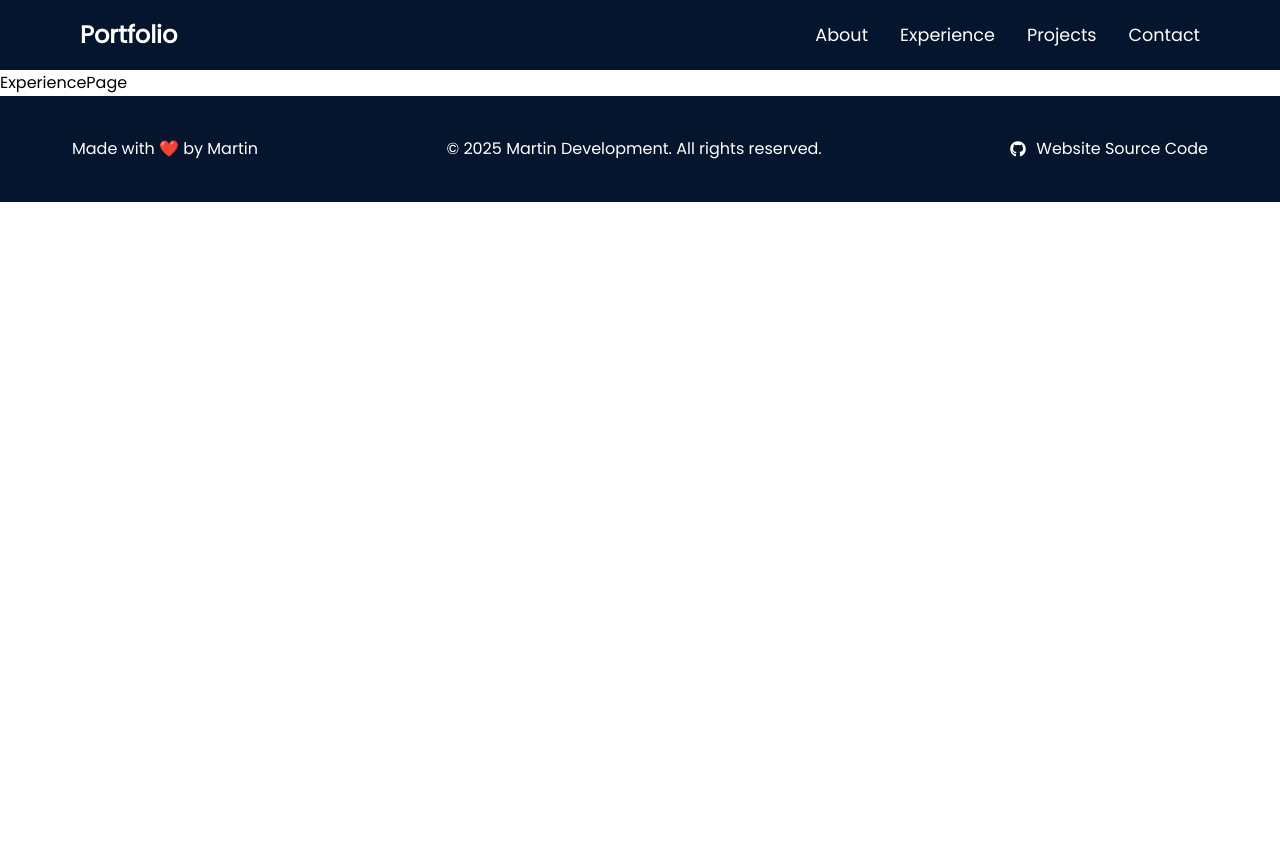
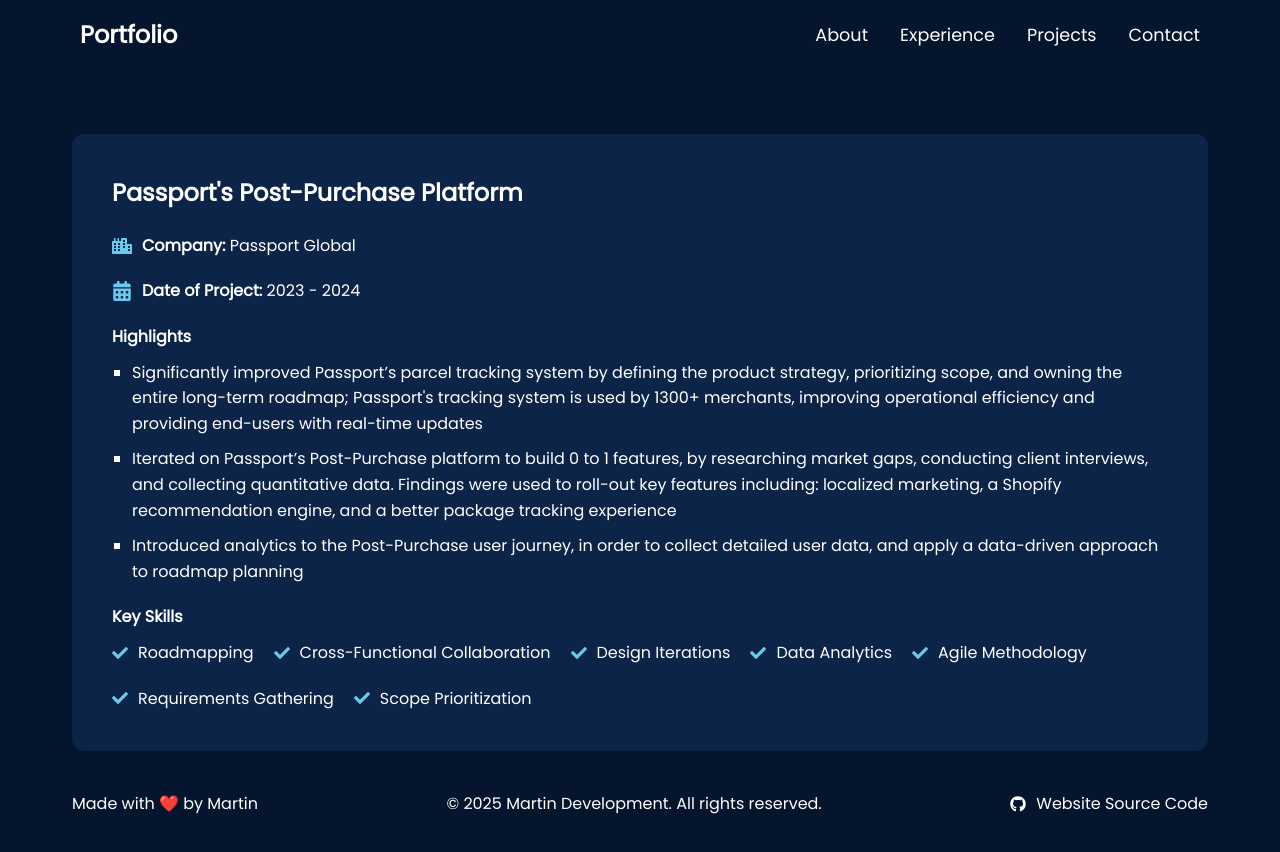
Before and after one commit to mspassov/portfolio-website, a Next.js app: page /experience/post-purchase-platform in a window 1280 px wide. Shown: the top 852 px of the page. Before the commit the page ends 800 px from the top, so only its background shows below. Built offline with nearby package versions, Linux system fonts and the light colour scheme.

Commit message:
Experience page added

```diff
--- a/app/experience/[id]/page.jsx
+++ /dev/null
@@ -1,9 +0,0 @@
-import React from 'react'
-
-const ExperiencePage = () => {
-  return (
-    <div>ExperiencePage</div>
-  )
-}
-
-export default ExperiencePage
--- /dev/null
+++ b/app/experience/post-purchase-platform/page.jsx
@@ -0,0 +1,91 @@
+import React from "react";
+import Image from "next/image";
+import { FaCity, FaCalendarAlt, FaCheck } from "react-icons/fa";
+
+const page = () => {
+  return (
+    <section className="experience-details">
+      <div className="container">
+        <div className="details-flex">
+          <div className="details-content">
+            <h2>Passport's Post-Purchase Platform</h2>
+            <div className="quick-details">
+              <FaCity className="details-icon" />
+              <p>
+                <strong>Company: </strong>Passport Global
+              </p>
+            </div>
+            <div className="quick-details">
+              <FaCalendarAlt className="details-icon" />
+              <p>
+                <strong>Date of Project: </strong>2023 - 2024
+              </p>
+            </div>
+            <p>
+              <strong>Highlights</strong>
+            </p>
+            <ul className="details-highlights">
+              <li>
+                Significantly improved Passport’s parcel tracking system by
+                defining the product strategy, prioritizing scope, and owning
+                the entire long-term roadmap; Passport's tracking system is used
+                by 1300+ merchants, improving operational efficiency and
+                providing end-users with real-time updates
+              </li>
+              <li>
+                Iterated on Passport’s Post-Purchase platform to build 0 to 1
+                features, by researching market gaps, conducting client
+                interviews, and collecting quantitative data. Findings were
+                used to roll-out key features including: localized marketing, a
+                Shopify recommendation engine, and a better package tracking
+                experience
+              </li>
+              <li>
+                Introduced analytics to the Post-Purchase user journey, in
+                order to collect detailed user data, and apply a data-driven
+                approach to roadmap planning
+              </li>
+            </ul>
+            <div className="skills-summary">
+              <p className="skills-title">
+                <strong>Key Skills</strong>
+              </p>
+              <ul className="skills-list">
+                <li>
+                  <FaCheck className="checkmark" />
+                  <p>Roadmapping</p>
+                </li>
+                <li>
+                  <FaCheck className="checkmark" />
+                  <p>Cross-Functional Collaboration</p>
+                </li>
+                <li>
+                  <FaCheck className="checkmark" />
+                  <p>Design Iterations</p>
+                </li>
+                <li>
+                  <FaCheck className="checkmark" />
+                  <p>Data Analytics</p>
+                </li>
+                <li>
+                  <FaCheck className="checkmark" />
+                  <p>Agile Methodology</p>
+                </li>
+                <li>
+                  <FaCheck className="checkmark" />
+                  <p>Requirements Gathering</p>
+                </li>
+                <li>
+                  <FaCheck className="checkmark" />
+                  <p>Scope Prioritization</p>
+                </li>
+              </ul>
+            </div>
+          </div>
+        </div>
+      </div>
+    </section>
+  );
+};
+
+export default page;
--- a/app/layout.jsx
+++ b/app/layout.jsx
@@ -7,6 +7,7 @@
 import "@/assets/footer.css";
 import "@/assets/experience.css";
 import "@/assets/contact.css";
+import "@/assets/experiencePage.css";
 import { Poppins } from "next/font/google";
 import Navbar from "@/components/Navbar";
 import Footer from "@/components/Footer";
--- /dev/null
+++ b/assets/experiencePage.css
@@ -0,0 +1,67 @@
+.experience-details{
+    background-color: var(--color-bg);
+    color: white;
+}
+
+.details-img-container{
+    display: flex;
+    align-items: center;
+    justify-content: center;
+}
+
+.details-img-container .details-img{
+    width: 350;
+    height: auto;
+    border-radius: 8px;
+}
+
+.experience-details .details-flex{
+    background-color: var(--dark);
+    border-radius: 12px;
+    margin-top: 4rem;
+    padding: 2.5rem;
+}
+
+.details-flex .quick-details{
+    display: flex;
+    align-items: center;
+    gap: 10px;
+    margin: 20px 0;
+
+    .details-icon{
+        font-size: 20px;
+        color: #6acaed;
+    }
+}
+
+.details-flex .details-highlights{
+    list-style: square;
+    margin-top: 5px;
+    margin-left: 20px;
+
+    li{
+        margin-top: 10px;
+    }
+}
+
+.skills-summary .skills-title{
+    margin-top: 20px;
+    margin-bottom: 10px;
+}
+
+.skills-summary .skills-list{
+    display: flex;
+    gap: 20px;
+    align-items: center;
+    flex-wrap: wrap;
+}
+
+.skills-summary .skills-list li{
+    display: flex;
+    align-items: center;
+    gap: 10px;
+
+    .checkmark{
+        color: #6acaed;
+    }
+}
--- a/assets/footer.css
+++ b/assets/footer.css
@@ -15,3 +15,11 @@
     gap: 10px;
     align-items: center;
 }
+
+@media (max-width: 880px){
+    .footer-container{
+        flex-direction: column;
+        gap: 15px;
+        text-align: center
+    };
+}
--- a/assets/global.css
+++ b/assets/global.css
@@ -18,6 +18,7 @@
     /* font-family: 'Outfit', Arial, Helvetica, sans-serif; */
     scroll-behavior: smooth;
     line-height: 1.6;
+    background-color: var(--color-bg);
 }
 
 ul{
--- a/components/Navbar.jsx
+++ b/components/Navbar.jsx
@@ -18,22 +18,22 @@
         </Link>
         <ul className="nav-menu-list">
           <li>
-            <Link href="#about" className="link">
+            <Link href="/#about" className="link">
               About
             </Link>
           </li>
           <li>
-            <Link href="#experience" className="link">
+            <Link href="/#experience" className="link">
               Experience
             </Link>
           </li>
           <li>
-            <Link href="#projects" className="link">
+            <Link href="/#projects" className="link">
               Projects
             </Link>
           </li>
           <li>
-            <Link href="#contact" className="link">
+            <Link href="/#contact" className="link">
               Contact
             </Link>
           </li>
@@ -63,22 +63,22 @@
       <div className={`mobile-menu ${isOpen ? "active" : ""}`}>
         <ul className="mobile-menu-list">
           <li>
-            <Link href="#about" className="link">
+            <Link href="/#about" className="link">
               About
             </Link>
           </li>
           <li>
-            <Link href="#experience" className="link">
+            <Link href="/#experience" className="link">
               Experience
             </Link>
           </li>
           <li>
-            <Link href="#projects" className="link">
+            <Link href="/#projects" className="link">
               Projects
             </Link>
           </li>
           <li>
-            <Link href="#contact" className="link">
+            <Link href="/#contact" className="link">
               Contact
             </Link>
           </li>
```
